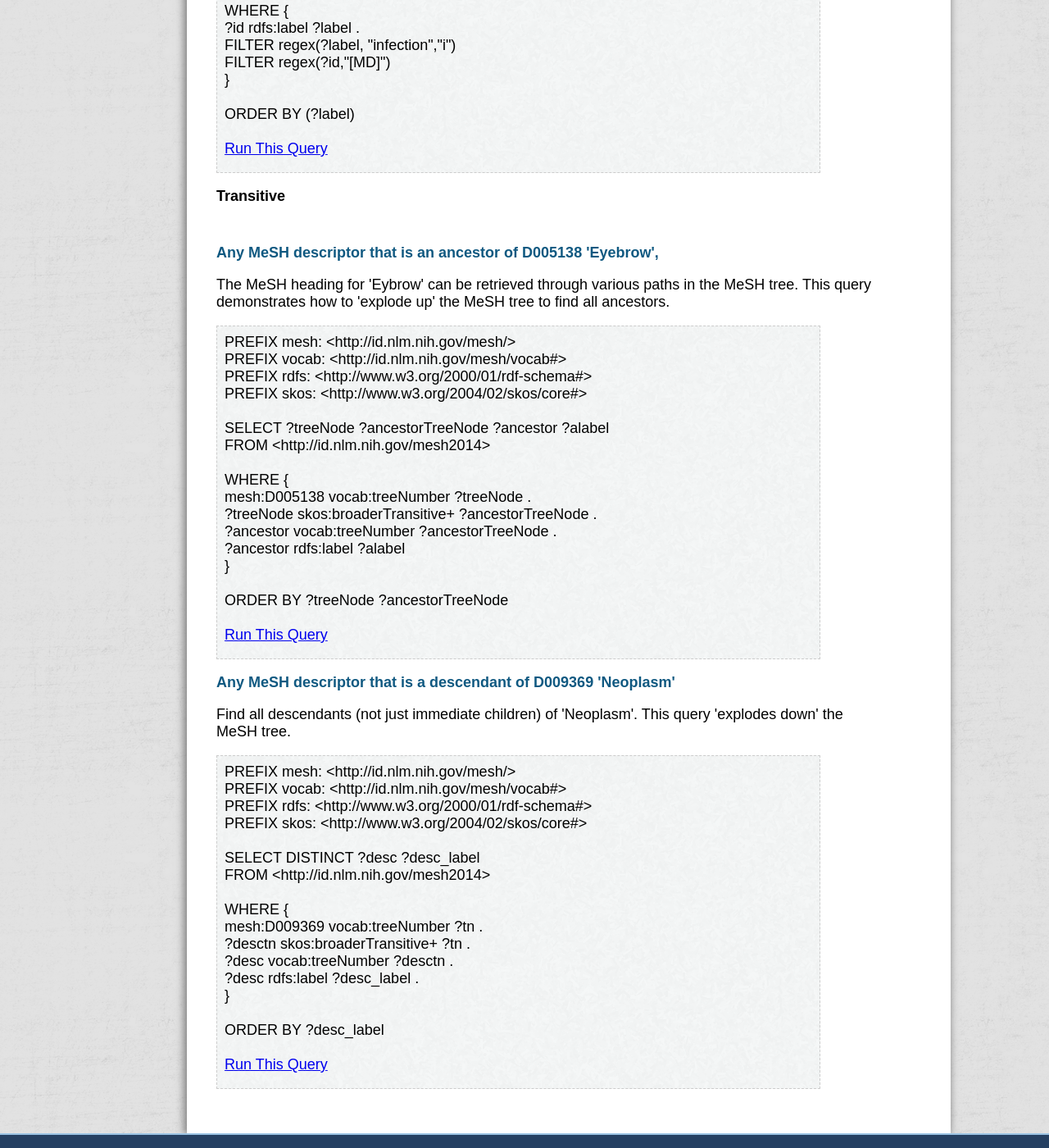
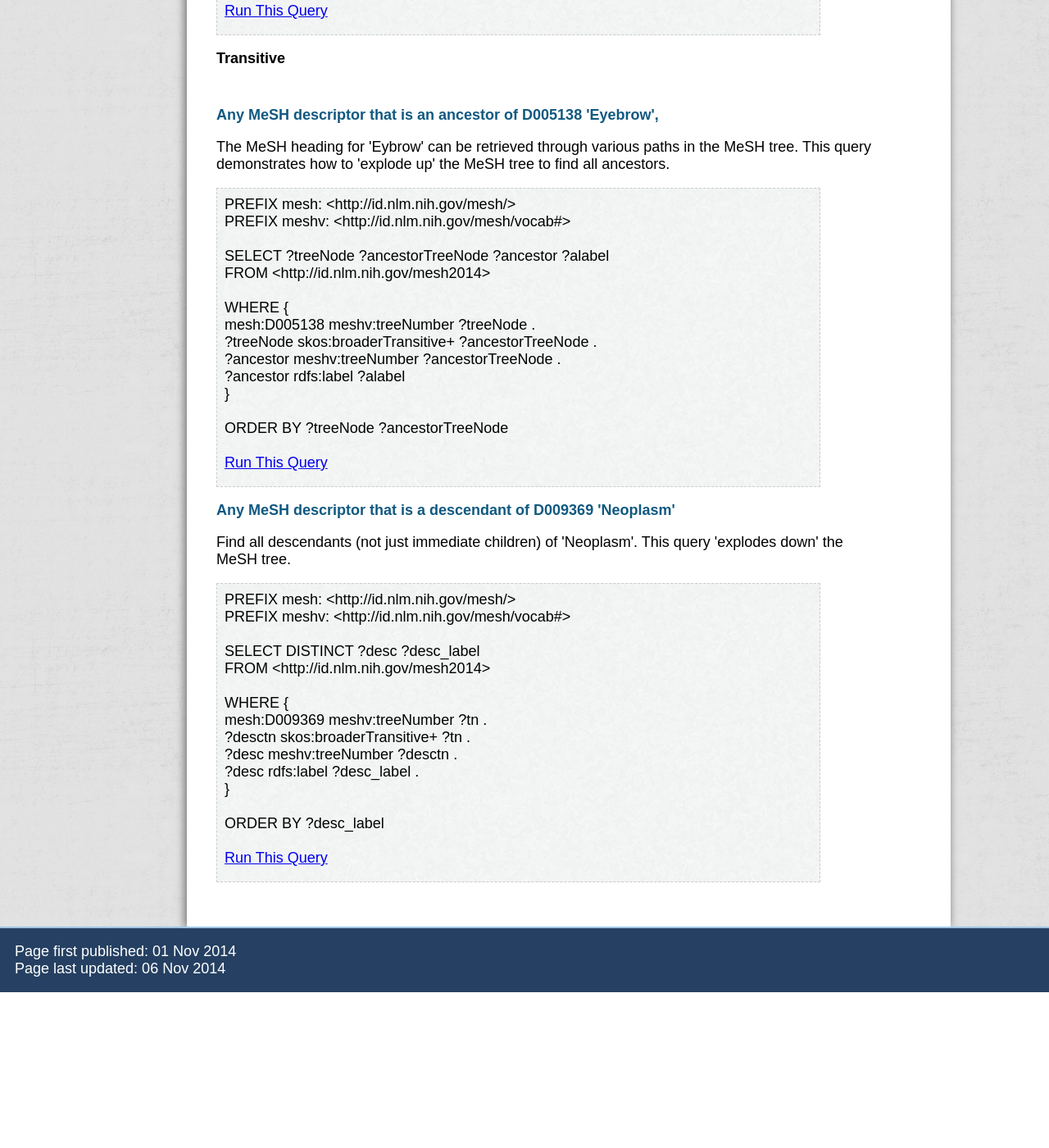
Before and after one commit to HHS/meshrdf, a Jekyll site: the page built from sample-queries.md, in a window 1280 px wide and 1400 px high, scrolled down 4682 px. Shown: the whole window at 82% size. Built offline with Jekyll 4.4.1, drawn with Linux system fonts in a browser that asks for light colours; nearby versions of some CDN libraries; after the commit the page ends 5892 px from its top, so only the background shows below that; some of the changed text lies outside the part shown.

Commit message:
11/5/2014 SPE - update to queries.yml to standardize prefixes

```diff
--- a/_data/queries.yml
+++ b/_data/queries.yml
@@ -4,7 +4,6 @@
   notes: This query gives a complete list of MeSH RDF predicates
   type: Getting Started
   string: |+
-   PREFIX rdf: <http://www.w3.org/1999/02/22-rdf-syntax-ns#>
    PREFIX meshv: <http://id.nlm.nih.gov/mesh/vocab#>
    PREFIX mesh: <http://id.nlm.nih.gov/mesh/>
 
@@ -21,7 +20,6 @@
   notes: This query gives a unique list of all MeSH classes
   type: Getting Started
   string: |+
-   PREFIX rdf: <http://www.w3.org/1999/02/22-rdf-syntax-ns#>
    PREFIX meshv: <http://id.nlm.nih.gov/mesh/vocab#>
    PREFIX mesh: <http://id.nlm.nih.gov/mesh/>
 
@@ -39,8 +37,7 @@
   type: Getting Started
   string: |+
    PREFIX mesh: <http://id.nlm.nih.gov/mesh/>
-   PREFIX vocab: <http://id.nlm.nih.gov/mesh/vocab#>
-   PREFIX rdfs: <http://www.w3.org/2000/01/rdf-schema#>
+   PREFIX meshv: <http://id.nlm.nih.gov/mesh/vocab#>
 
    SELECT *
    FROM <http://id.nlm.nih.gov/mesh2014>
@@ -53,6 +50,9 @@
   notes: Show the MeSH headings and labels of Pharmacologic Actions for Oflaxacin.
   type: Getting Started
   string: |+
+
+   PREFIX mesh: <http://id.nlm.nih.gov/mesh/>
+   PREFIX meshv: <http://id.nlm.nih.gov/mesh/vocab#>
 
    SELECT *
    FROM <http://id.nlm.nih.gov/mesh2014>
@@ -67,14 +67,13 @@
   type: Predicate
   string: |+
    PREFIX mesh: <http://id.nlm.nih.gov/mesh/>
-   PREFIX vocab: <http://id.nlm.nih.gov/mesh/vocab#>
-   PREFIX rdfs: <http://www.w3.org/2000/01/rdf-schema#>
+   PREFIX meshv: <http://id.nlm.nih.gov/mesh/vocab#>
 
    SELECT ?d ?dLabel
    FROM <http://id.nlm.nih.gov/mesh2014>
 
    WHERE {
-    ?d vocab:pharmacologicalAction ?pa.
+    ?d meshv:pharmacologicalAction ?pa.
     ?d rdfs:label ?dLabel .
     ?pa rdfs:label "Anti-Bacterial Agents"
    }
@@ -86,14 +85,13 @@
   type: Descriptors and Qualifiers
   string: |+
      PREFIX mesh: <http://id.nlm.nih.gov/mesh/>
-     PREFIX vocab:  <http://id.nlm.nih.gov/mesh/vocab#>
-     PREFIX rdfs:  <http://www.w3.org/2000/01/rdf-schema#>
+     PREFIX meshv:  <http://id.nlm.nih.gov/mesh/vocab#>
 
      SELECT distinct ?d ?dLabel
      FROM  <http://id.nlm.nih.gov/mesh2014>
 
      WHERE {
-        ?d vocab:allowableQualifier ?q .
+        ?d meshv:allowableQualifier ?q .
         ?q rdfs:label "adverse effects" .
         ?d rdfs:label ?dLabel
      }
@@ -103,17 +101,15 @@
   type: Transitive
   string: |+
    PREFIX mesh: <http://id.nlm.nih.gov/mesh/>
-   PREFIX vocab: <http://id.nlm.nih.gov/mesh/vocab#>
-   PREFIX rdfs:  <http://www.w3.org/2000/01/rdf-schema#>
-   PREFIX skos: <http://www.w3.org/2004/02/skos/core#>
+   PREFIX meshv: <http://id.nlm.nih.gov/mesh/vocab#>
 
    SELECT ?treeNode ?ancestorTreeNode ?ancestor ?alabel
    FROM <http://id.nlm.nih.gov/mesh2014>
 
    WHERE {
-      mesh:D005138 vocab:treeNumber ?treeNode .
+      mesh:D005138 meshv:treeNumber ?treeNode .
       ?treeNode skos:broaderTransitive+ ?ancestorTreeNode .
-      ?ancestor vocab:treeNumber ?ancestorTreeNode .
+      ?ancestor meshv:treeNumber ?ancestorTreeNode .
       ?ancestor rdfs:label ?alabel
    }
 
@@ -124,17 +120,15 @@
   type: Transitive
   string: |+
     PREFIX mesh: <http://id.nlm.nih.gov/mesh/>
-    PREFIX vocab: <http://id.nlm.nih.gov/mesh/vocab#>
-    PREFIX rdfs:  <http://www.w3.org/2000/01/rdf-schema#>
-    PREFIX skos: <http://www.w3.org/2004/02/skos/core#>
+    PREFIX meshv: <http://id.nlm.nih.gov/mesh/vocab#>
 
     SELECT DISTINCT ?desc ?desc_label
     FROM <http://id.nlm.nih.gov/mesh2014>
 
     WHERE {
-      mesh:D009369 vocab:treeNumber ?tn .
+      mesh:D009369 meshv:treeNumber ?tn .
       ?desctn skos:broaderTransitive+ ?tn .
-      ?desc vocab:treeNumber ?desctn .
+      ?desc meshv:treeNumber ?desctn .
       ?desc rdfs:label ?desc_label .
     }
 
@@ -145,8 +139,7 @@
   type: String
   string: |+
     PREFIX mesh: <http://id.nlm.nih.gov/mesh/>
-    PREFIX vocab: <http://id.nlm.nih.gov/mesh/vocab#>
-    PREFIX rdfs: <http://www.w3.org/2000/01/rdf-schema#>
+    PREFIX meshv: <http://id.nlm.nih.gov/mesh/vocab#>
 
     SELECT *
     FROM <http://id.nlm.nih.gov/mesh2014>
@@ -164,17 +157,15 @@
   type: Aggregation
   string: |+
    PREFIX mesh: <http://id.nlm.nih.gov/mesh/>
-   PREFIX vocab: <http://id.nlm.nih.gov/mesh/vocab#>
-   PREFIX rdfs: <http://www.w3.org/2000/01/rdf-schema#>
-   PREFIX xsd: <http://www.w3.org/2001/XMLSchema>
+   PREFIX meshv: <http://id.nlm.nih.gov/mesh/vocab#>
 
    SELECT DISTINCT ?id ?label
    FROM <http://id.nlm.nih.gov/mesh2014>
 
    WHERE {
-     ?id vocab:dateEstablished ?dateEstablished .
+     ?id meshv:dateEstablished ?dateEstablished .
      ?id rdfs:label ?label .
-     ?id vocab:treeNumber ?tn
+     ?id meshv:treeNumber ?tn
      FILTER(?dateEstablished = xsd::date("2014-01-01"))
      FILTER(REGEX(?tn,"C"))
      }
@@ -185,10 +176,7 @@
   notes: MeSH Descriptors are collections of MeSH concepts.  The name of the preferred concept (prefCon) always contributes the name of the Descriptor.
   type: Descriptors and Concepts
   string: |+
-   PREFIX rdf: <http://www.w3.org/1999/02/22-rdf-syntax-ns#>
-   PREFIX rdfs: <http://www.w3.org/2000/01/rdf-schema#>
-   PREFIX xsd: <http://www.w3.org/2001/XMLSchema#>
-   PREFIX skos: <http://www.w3.org/2004/02/skos/core#>
+
    PREFIX meshv: <http://id.nlm.nih.gov/mesh/vocab#>
    PREFIX mesh: <http://id.nlm.nih.gov/mesh/>
    CONSTRUCT {
```
